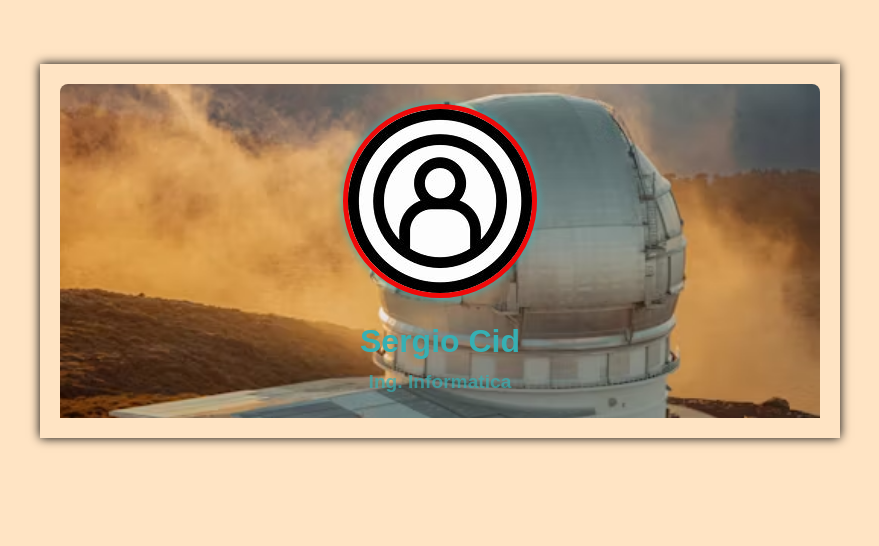
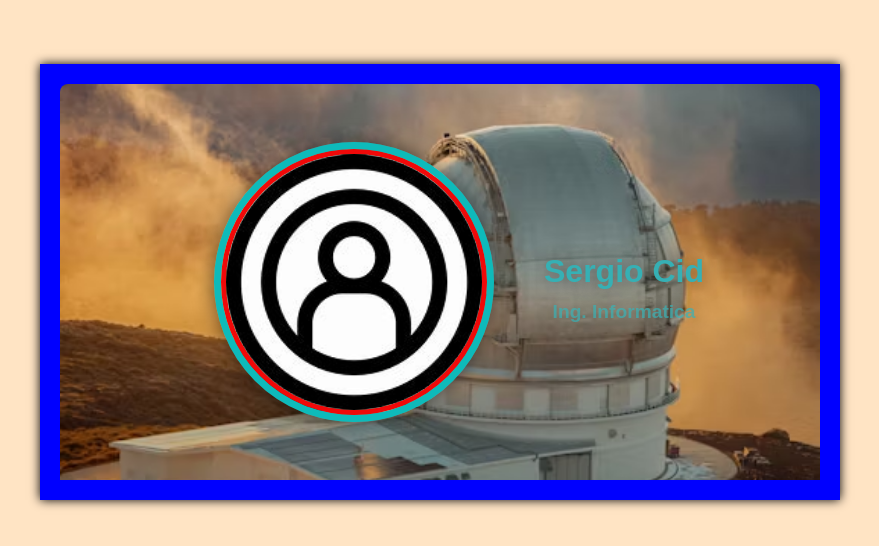
Before and after one commit to SerjiOCid/Clase-3, a plain HTML site: page index.html in a window 1280 px wide. Shown: the whole page, without its empty margins (200-1079 px from the left). Drawn offline with Linux system fonts and the light colour scheme.

Commit message:
CSS - Aplicamos Clases

```diff
--- a/estilos.css
+++ b/estilos.css
@@ -45,3 +45,40 @@ header h2{
     font-size: 1.2em;
     opacity: 0.7;
 }
+
+.container{
+    background-color: blue;
+    width: 80%;
+    margin: 0 auto;
+    position: relative;
+    z-index: 1;
+}
+
+.contenedor_foto_perfil{
+    width: 280px;
+    height: 280px;
+    border-radius: 50%;
+    overflow: hidden;
+    display: inline-block;
+    vertical-align: middle;
+    border: 7px solid #0ebaba;
+    margin: 5%;
+    box-shadow: 0 0 20px rgb(0,0,0,0.5);
+}
+
+.contenedor_foto_perfil img{
+    width: 100%;
+    height: auto;
+    display: block;
+}
+
+.cabecera{
+    position: relative;
+}
+
+.nombre_puesto{
+    display: inline-block;
+    vertical-align: middle;
+    margin-left: 1%;
+    text-shadow: 0 0 20px rgba(0,0,0,0.5);
+}
--- a/index.html
+++ b/index.html
@@ -7,12 +7,12 @@
     <link rel="stylesheet" href="estilos.css">
 </head>
 <body>
-    <main>
-        <header>
-            <figure>
+    <main class="container">
+            <header>
+            <figure class="contenedor_foto_perfil">
                 <img src="/img/perfil.jfif" alt="foto de perfil">
             </figure>
-            <section>
+            <section class="nombre_puesto">
                 <h1>Sergio Cid</h1>
                 <h2>Ing. Informatica</h2>
             </section>
```
